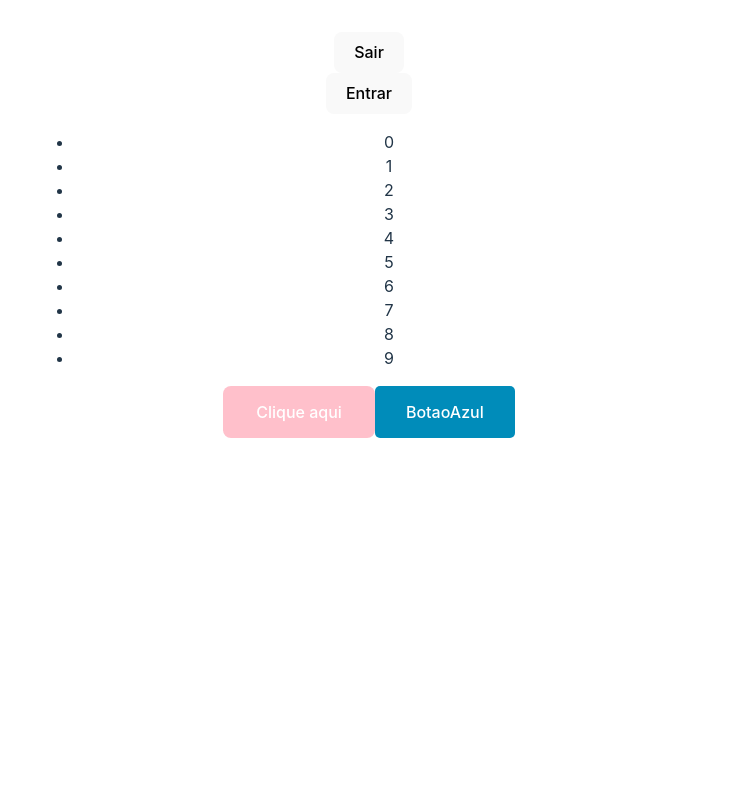
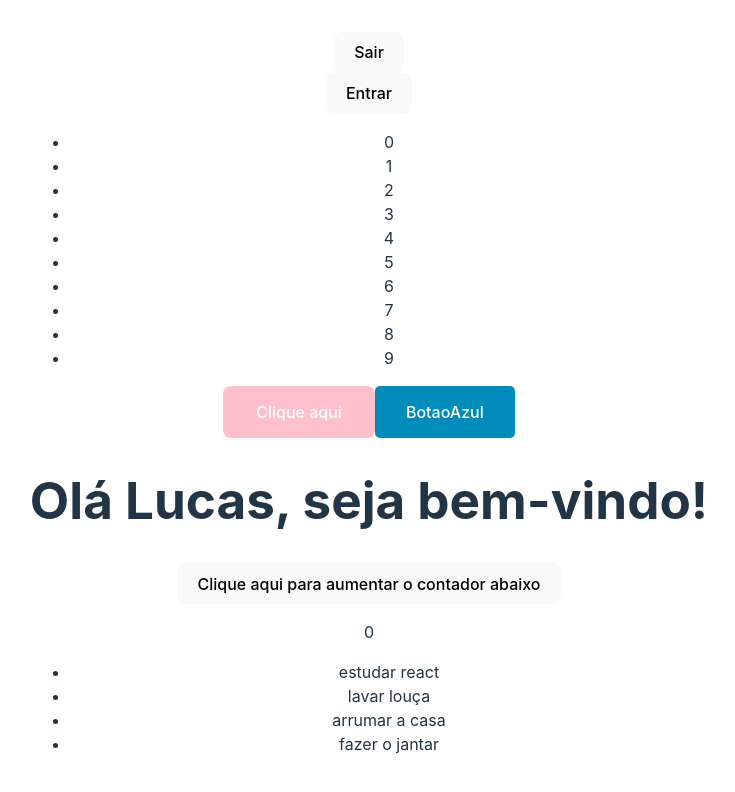
Before and after one commit to lucspb/studying-react, a React (Vite) app in the folder 2_fundamentos/: page / in a window 1280 px wide. Shown: the part 840-1632 px from the top of the page, without its empty margins (271-1006 px from the left). Before the commit the page ends 1310 px from the top, so only its background shows below. Built offline with nearby package versions, Linux system fonts and the light colour scheme.

Commit message:
feat: exercicios do modulo de fundamentos

```diff
--- a/2_fundamentos/src/App.jsx
+++ b/2_fundamentos/src/App.jsx
@@ -17,6 +17,8 @@ import Warning from './components/Warning';
 import NumberList from './components/NumberList';
 import BotaoEstilizado from './components/BotaoEstilizado';
 import BotaoAzul from './components/BotaoAzul';
+import Greeting from './components/Greeting';
+import TaskList from './components/TaskList';
 
 
 function App() {
@@ -67,11 +69,15 @@ function App() {
       {/* 6.14 - listas chaves */}
       <NumberList numbers={[0, 1, 2, 3, 4, 5, 6, 7, 8, 9]}/>
 
-      {/* 6.14 - estilos por atributo */}
+      {/* 6.15 - estilos por atributo */}
       <BotaoEstilizado/>
 
-      {/* 6.14 - estilos globais */}
+      {/* 6.16 - estilos globais */}
       <BotaoAzul/>
+
+      {/* 6.17 - exercicios */}
+      <Greeting name="Lucas" />
+      <TaskList tasks={["estudar react", "lavar louça", "arrumar a casa", "fazer o jantar"]} />
     </>
   )
 }
--- /dev/null
+++ b/2_fundamentos/src/components/Greeting.jsx
@@ -0,0 +1,18 @@
+import { useState } from "react"
+
+const Greeting = ({name}) => {
+    const [count, setCount] = useState(0)
+
+  return (
+    <div>
+        <h1>Olá {name}, seja bem-vindo!</h1>
+
+        <button onClick={() => setCount(count + 1)}>Clique aqui para aumentar o contador abaixo</button>
+        <p>{count}</p>
+    </div>
+
+
+  )
+}
+
+export default Greeting
--- /dev/null
+++ b/2_fundamentos/src/components/TaskList.jsx
@@ -0,0 +1,17 @@
+import React from 'react'
+
+const TaskList = ({tasks}) => {
+  return (
+
+    <ul>
+        {!tasks ? alert("Não há tarefas para serem feitas") :
+        tasks.map((task, index) => (
+            <li key={index}>{task}</li>
+        ))}
+    </ul>
+
+
+  )
+}
+
+export default TaskList
```
